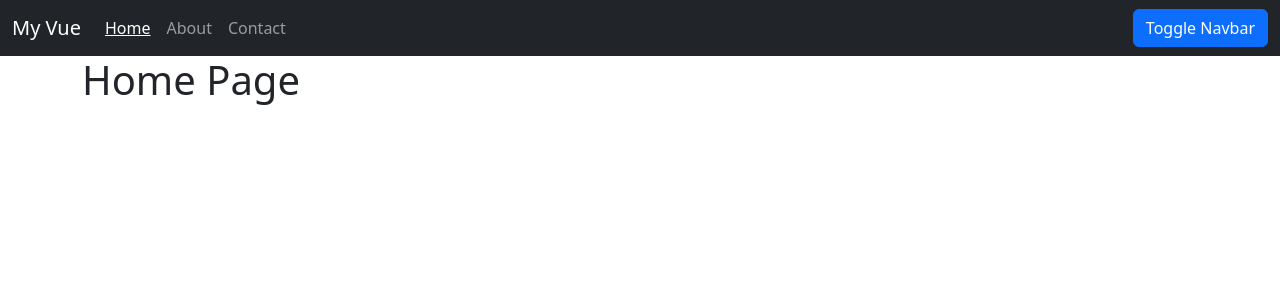
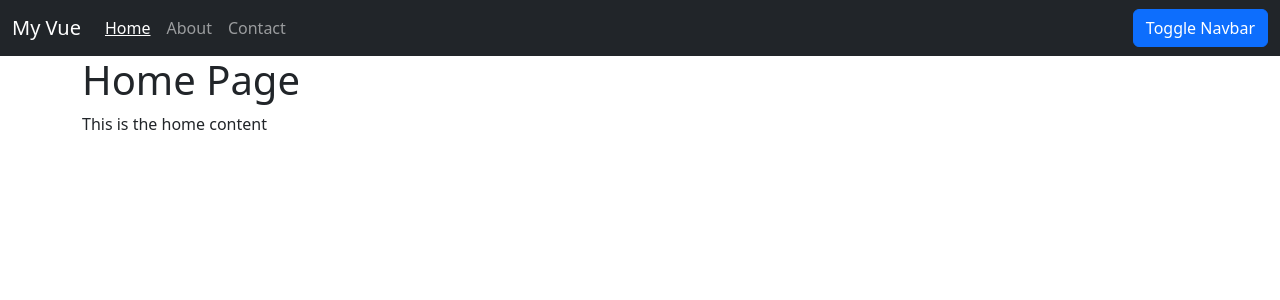
Before and after one commit to ericmc21/vue-start-spa, a Vue app: page / in a window 1280 px wide. Shown: the top 300 px of the page. Built offline with nearby package versions, Linux system fonts and the light colour scheme; the HTML template or start-up script is replaced by a standard one.

Commit message:
up to less 4.3

```diff
--- /dev/null
+++ b/public/pages.json
@@ -0,0 +1,17 @@
+[
+  {
+    "link": { "text": "Home", "url": "home.html" },
+    "pageTitle": "Home Page",
+    "content": "This is the home content"
+  },
+  {
+    "link": { "text": "About", "url": "about.html" },
+    "pageTitle": "About Page",
+    "content": "This is the about content"
+  },
+  {
+    "link": { "text": "Contact", "url": "contact.html" },
+    "pageTitle": "Contact",
+    "content": "This is the contact content"
+  }
+]
--- a/src/App.vue
+++ b/src/App.vue
@@ -4,7 +4,10 @@
       :active-page="activePage"
       :nav-link-click="(index) => activePage = index"
     ></navbar>
-    <page-viewer :page="pages[activePage]"></page-viewer>
+    <page-viewer v-if="pages.length > 0" :page="pages[activePage]"></page-viewer>
+
+
+
 </template>
 
 
@@ -18,27 +21,23 @@ export default {
     Navbar,
     PageViewer
   },
+  created (){
+    this.getPages();
+  },
     data() {
           return {
             activePage: 0,
             pages: [
-              {
-                link: { text: "Home", url: "home.html" },
-                pageTitle: "Home Page",
-                content: "This is the home content",
-              },
-              {
-                link: { text: "About", url: "about.html" },
-                pageTitle: "About Page",
-                content: "This is the about content",
-              },
-              {
-                link: { text: "Contact", url: "contact.html" },
-                pageTitle: "Contact",
-                content: "This is the contact content",
-              },
+
             ],
           };
         },
+        methods: {
+          async getPages(){
+            let res = await fetch('pages.json');
+            let data = await res.json();
+            this.pages = data;
+          }
+        }
 }
 </script>
--- a/src/components/Navbar.vue
+++ b/src/components/Navbar.vue
@@ -27,6 +27,9 @@ export default {
   components: {
     NavbarLink
   },
+  created(){
+    this.getThemeSetting();
+  },
     props: ["pages", "activePage", "navLinkClick"],
         data() {
           return {
@@ -42,7 +45,18 @@ export default {
             }
 
             this.theme = theme;
+            this.storeThemeSetting();
           },
+          storeThemeSetting() {
+            localStorage.setItem('theme', this.theme)
+          },
+          getThemeSetting() {
+            let theme = localStorage.getItem('theme');
+
+            if(theme){
+              this.theme = theme;
+            }
+          }
         },
 }
 </script>
--- a/src/components/PageViewer.vue
+++ b/src/components/PageViewer.vue
@@ -1,7 +1,7 @@
 <template>
           <div  class="container">
           <h1>{{page.pageTitle}}</h1>
-          <p>{{page.pageContent}}</p>
+          <p>{{page.content}}</p>
         </div>
 </template>
 
```
